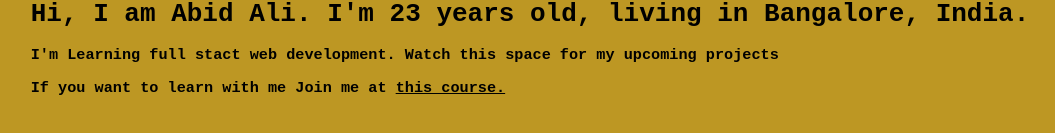
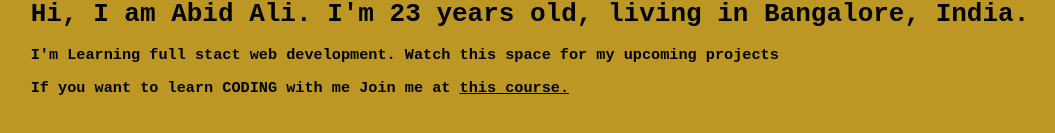
Before and after one commit to abidmansuri/my-portfolio, a plain HTML site: page index.html in a window 1280 px wide. Shown: the part 453-586 px from the top of the page, without its empty margins (110-1165 px from the left). Drawn offline with Linux system fonts and the light colour scheme.

Commit message:
fix message

```diff
--- a/index.html
+++ b/index.html
@@ -11,7 +11,7 @@
             <div class="site-header-content">
                     <h1> Hi, I am Abid Ali. I'm 23 years old, living in Bangalore, India.</h1>
                     <h3> I'm Learning full stact web development. Watch this space for my upcoming projects</h3>
-                    <h3> If you want to learn with me Join me at <a class="course-link" href="https://www.youtube.com/channel/UCNFmBuclxQPe57orKiQbyfA">this course.</a></h3>
+                    <h3> If you want to learn CODING with me Join me at <a class="course-link" href="https://www.youtube.com/channel/UCNFmBuclxQPe57orKiQbyfA">this course.</a></h3>
             </div>
 
         </header>
```
